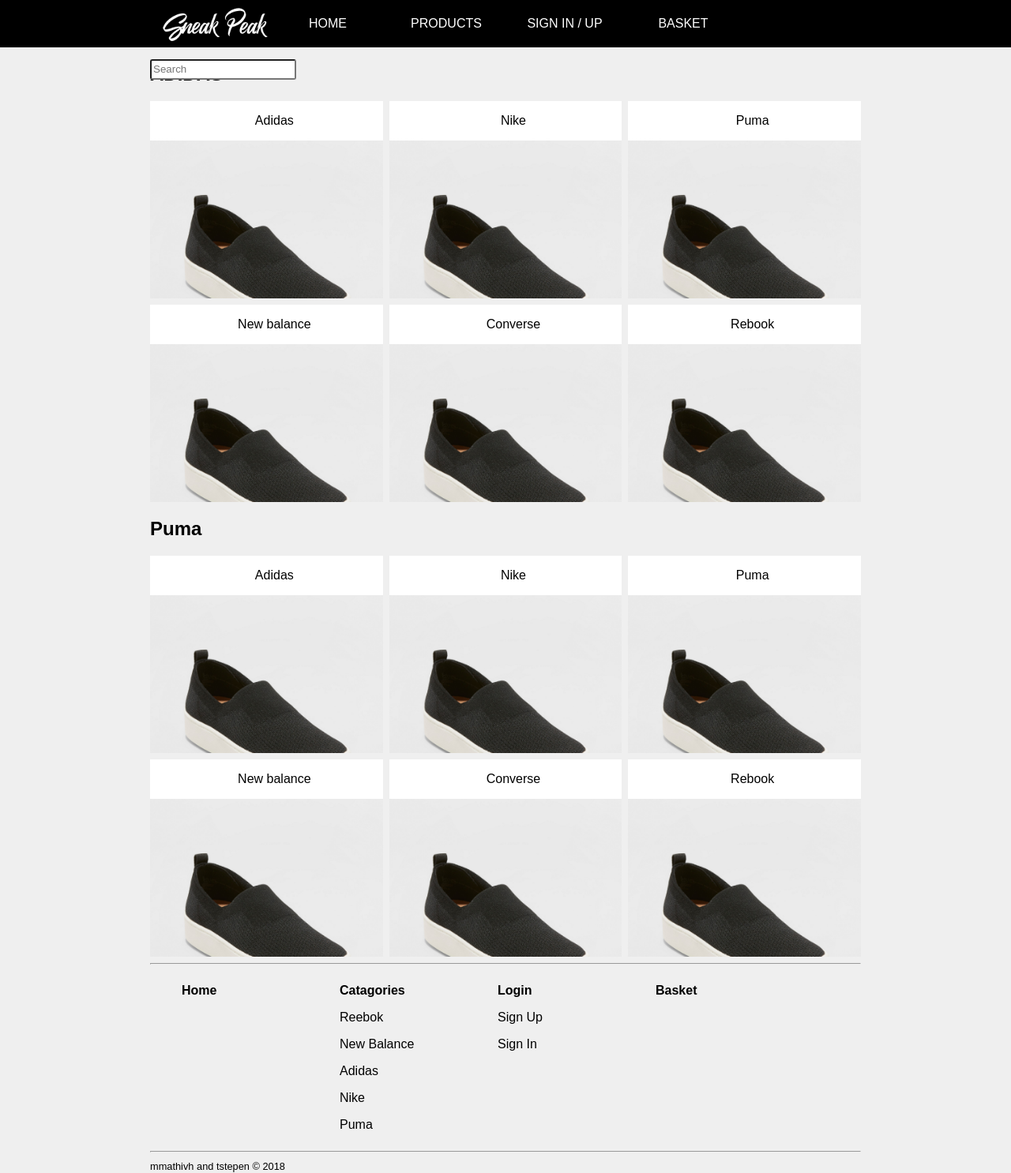
After one commit to mmativh/rush00, a PHP site: page /cat_page.php in a window 1280 px wide. The commit adds this page. Shown: the whole page at 79% size. Run offline with PHP 8.4, Linux system fonts and the light colour scheme.

Commit message:
added cat page where product type is shown

```diff
--- /dev/null
+++ b/cat_page.php
@@ -0,0 +1,70 @@
+<?php include "includes/header.php"; ?>
+    <div class= "c_nav">
+        <h2 id="adidas">ADIDAS</h2>
+    </div>
+    <div class= "c_navc">
+        <div class="item">
+        <a class="cor_text2" href="product_page.php">Adidas</a>
+        <img src="img/shoe1.jpeg" width="100%"/>
+        </div>
+
+        <div class="item">
+        <a class="cor_text2" href="product_page.php">Nike</a>
+        <img src="img/shoe1.jpeg" width="100%"/>
+        </div>
+
+        <div class="item">
+        <a class="cor_text2" href="product_page.php">Puma</a>
+        <img src="img/shoe1.jpeg" width="100%"/>
+        </div>
+
+        <div class="item">
+        <a class="cor_text2" href="product_page.php">New balance</a>
+        <img src="img/shoe1.jpeg" width="100%"/>
+        </div>
+
+        <div class="item">
+        <a class="cor_text2" href="product_page.php">Converse</a>
+        <img src="img/shoe1.jpeg" width="100%"/>
+        </div>
+
+        <div class="item">
+        <a class="cor_text2" href="product_page.php">Rebook</a>
+        <img src="img/shoe1.jpeg" width="100%"/>
+        </div>
+    </div>
+    <div class= "c_nav">
+        <h2 id="puma">Puma</h2>
+    </div>
+    <div class= "c_navc">
+        <div class="item">
+        <a class="cor_text2" href="product_page.php">Adidas</a>
+        <img src="img/shoe1.jpeg" width="100%"/>
+        </div>
+
+        <div class="item">
+        <a class="cor_text2" href="product_page.php">Nike</a>
+        <img src="img/shoe1.jpeg" width="100%"/>
+        </div>
+
+        <div class="item">
+        <a class="cor_text2" href="product_page.php">Puma</a>
+        <img src="img/shoe1.jpeg" width="100%"/>
+        </div>
+
+        <div class="item">
+        <a class="cor_text2" href="product_page.php">New balance</a>
+        <img src="img/shoe1.jpeg" width="100%"/>
+        </div>
+
+        <div class="item">
+        <a class="cor_text2" href="product_page.php">Converse</a>
+        <img src="img/shoe1.jpeg" width="100%"/>
+        </div>
+
+        <div class="item">
+        <a class="cor_text2" href="product_page.php">Rebook</a>
+        <img src="img/shoe1.jpeg" width="100%"/>
+        </div>
+    </div>
+<?php include "includes/footer.php"; ?>
--- /dev/null
+++ b/includes/footer.php
@@ -0,0 +1,33 @@
+<?php
+echo '
+<div class= "c_nav">
+        <hr>
+        <footer>
+       <li>
+           <ul><b><a href="index.php">Home</a></b></ul>
+       </li>
+       <li>
+           <ul><b>Catagories</b></ul>
+           <ul><a href="cat_page.php#reebok">Reebok</a></ul>
+           <ul><a href="cat_page.php#newbalance">New Balance</a></ul>
+           <ul><a href="cat_page.php#adidas">Adidas</a></ul>
+           <ul><a href="cat_page.php#nike">Nike</a></ul>
+           <ul><a href="cat_page.php#puma">Puma</a></ul>
+       </li>
+       <li>
+           <ul><b>Login</b></ul>
+           <ul><a href="signup.php">Sign Up</a></ul>
+           <ul><a href="signin.php">Sign In</a></ul>
+       </li>
+       <li>
+           <ul><b><a href="basket.php">Basket</a></b></ul>
+       </li>
+
+        </footer>
+        <div class="clear"></div>
+        <hr>
+        <span class="copy">mmathivh and tstepen © 2018 </span>
+</div>
+</body>
+</html>';
+?>
--- /dev/null
+++ b/includes/header.php
@@ -0,0 +1,28 @@
+<?php
+    echo '
+<!DOCTYPE html>
+<html>
+<head>
+    <meta charset="utf-8" />
+    <meta http-equiv="X-UA-Compatible" content="IE=edge">
+    <title>Home Page</title>
+    <meta name="viewport" content="width=device-width, initial-scale=1">
+    <link rel="stylesheet" type="text/css" media="screen" href="css/main.css" />
+    <script src="main.js"></script>
+</head>
+    <body>
+    <header>
+        <nav>
+            <div class= "c_nav">
+            <a class="t_links" href="index.php"><img src="img/logo.png" height="60px" /></a>
+                <a class="t_links" href="index.php">HOME</a>
+                <a class="t_links" href="cat_page.php">PRODUCTS</a>
+                <a class="t_links" href="signin.php">SIGN IN / UP</a>
+                <a class="t_links" href="basket">BASKET</a>
+                <span class="t_links">
+                    <input type="text" placeholder="Search" name="search"/>
+                </span>
+            </div>
+        </nav>
+    </header>';
+?>
```
Also changed, not shown: index.php (+2 -54 lines).
